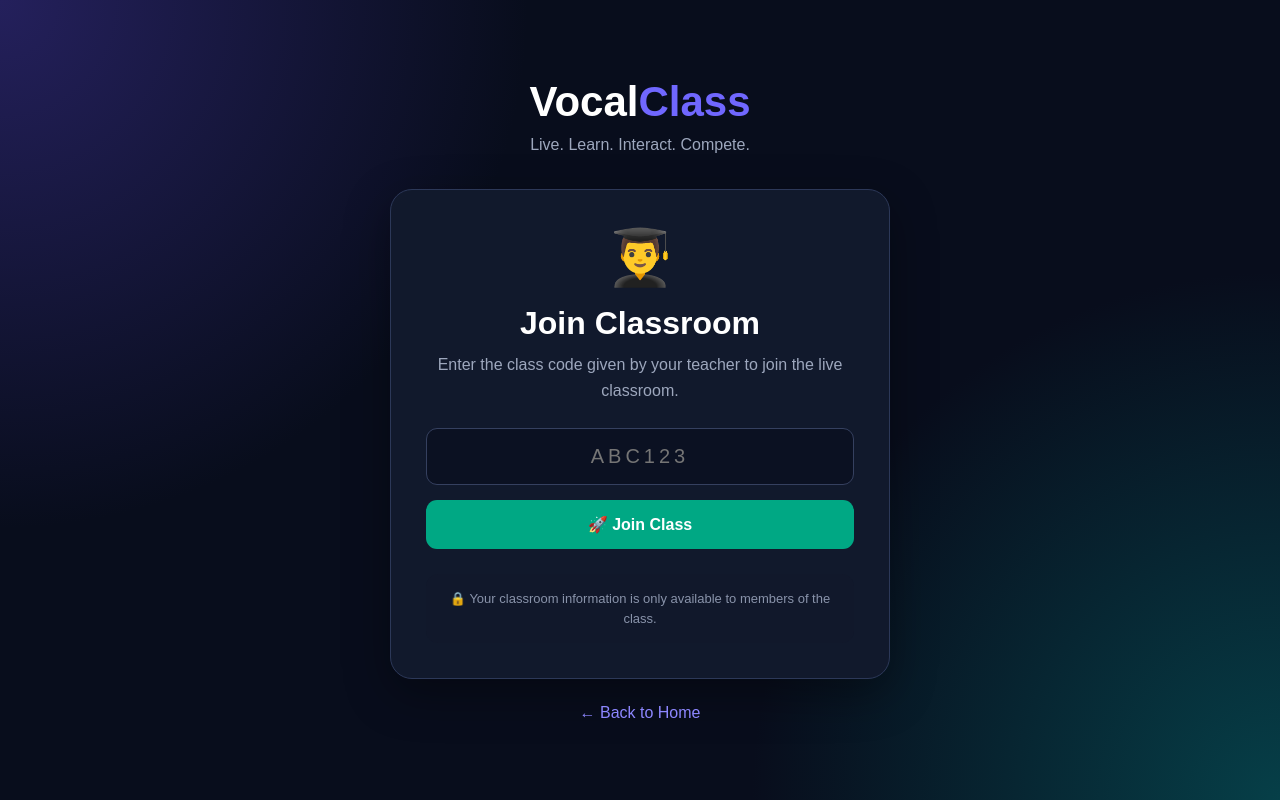
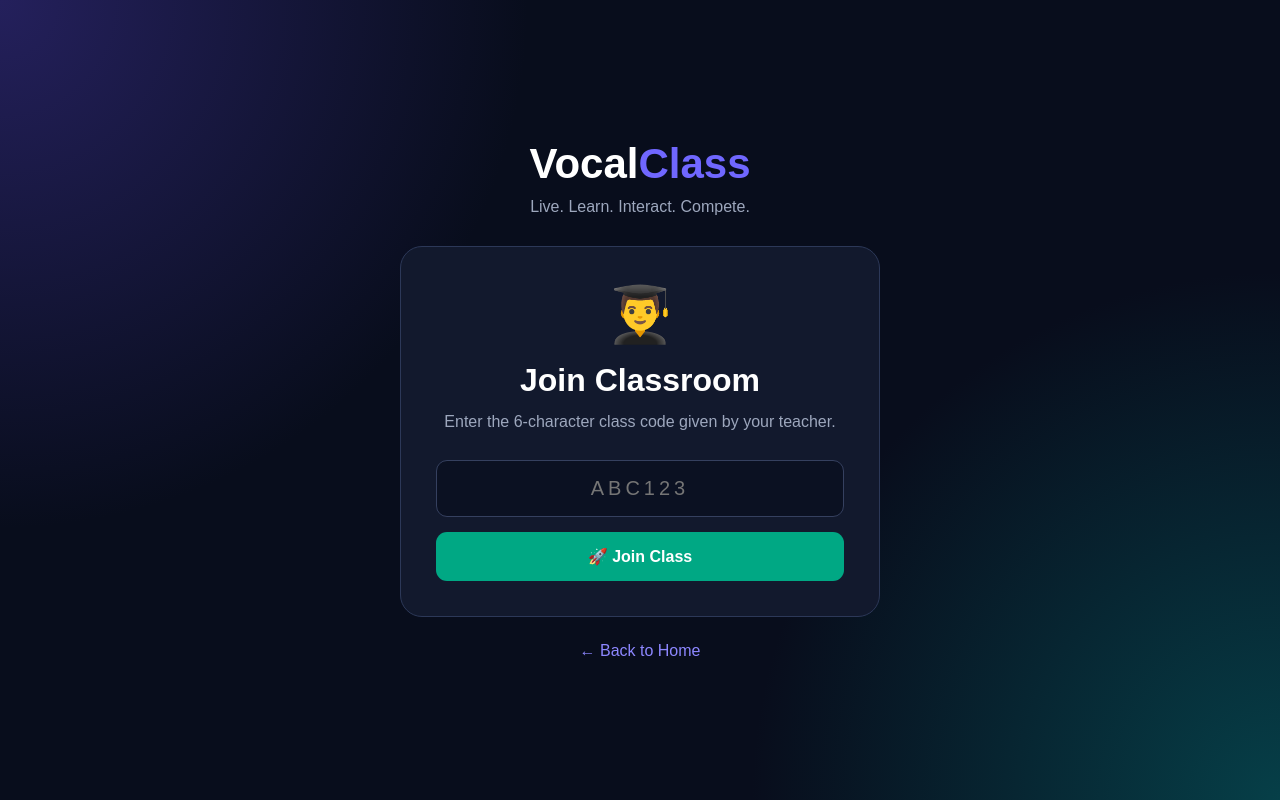
Before and after one commit to vocalvista2012-arch/Vocalclass, a plain HTML site: page student.html in a window 1280 px wide. Drawn offline with Linux system fonts and the light colour scheme.

Commit message:
Update student.html

```diff
--- a/student.html
+++ b/student.html
@@ -3,38 +3,37 @@
 <head>
   <meta charset="UTF-8">
   <meta name="viewport" content="width=device-width, initial-scale=1.0">
-
   <title>VocalClass - Join Classroom</title>
 
   <style>
     * {
+      box-sizing: border-box;
       margin: 0;
       padding: 0;
-      box-sizing: border-box;
       font-family: Arial, sans-serif;
     }
 
     body {
       min-height: 100vh;
+      display: flex;
+      align-items: center;
+      justify-content: center;
       background:
         radial-gradient(circle at top left, #24205c, transparent 35%),
         radial-gradient(circle at bottom right, #063f48, transparent 35%),
         #080d1c;
       color: white;
-      display: flex;
-      align-items: center;
-      justify-content: center;
     }
 
     .container {
       width: 92%;
-      max-width: 500px;
+      max-width: 480px;
       text-align: center;
     }
 
     .logo {
       font-size: 42px;
-      font-weight: 800;
+      font-weight: bold;
       margin-bottom: 10px;
     }
 
@@ -44,15 +43,14 @@
 
     .subtitle {
       color: #9da7bd;
-      margin-bottom: 35px;
+      margin-bottom: 30px;
     }
 
     .box {
-      background: rgba(18, 25, 45, 0.96);
+      background: #12192d;
       border: 1px solid #2c3858;
       border-radius: 22px;
       padding: 35px;
-      box-shadow: 0 15px 45px rgba(0, 0, 0, 0.35);
     }
 
     .icon {
@@ -99,12 +97,10 @@
       font-size: 16px;
       font-weight: bold;
       cursor: pointer;
-      transition: 0.2s;
     }
 
     button:hover {
       background: #08b993;
-      transform: translateY(-2px);
     }
 
     .message {
@@ -118,14 +114,12 @@
       display: block;
       background: #351c24;
       color: #ff8e9d;
-      border: 1px solid #63303d;
     }
 
     .success {
       display: block;
       background: #102d24;
       color: #63e6a5;
-      border: 1px solid #21684d;
     }
 
     .back {
@@ -133,20 +127,6 @@
       margin-top: 25px;
       color: #8d87ff;
       text-decoration: none;
-    }
-
-    .back:hover {
-      text-decoration: underline;
-    }
-
-    .info {
-      margin-top: 25px;
-      padding: 15px;
-      background: #11182b;
-      border-radius: 12px;
-      color: #8993aa;
-      font-size: 13px;
-      line-height: 1.5;
     }
   </style>
 </head>
@@ -170,8 +150,7 @@
       <h1>Join Classroom</h1>
 
       <p class="description">
-        Enter the class code given by your teacher
-        to join the live classroom.
+        Enter the 6-character class code given by your teacher.
       </p>
 
       <input
@@ -187,11 +166,6 @@
       </button>
 
       <div id="message" class="message"></div>
-
-      <div class="info">
-        🔒 Your classroom information is only available
-        to members of the class.
-      </div>
 
     </div>
 
@@ -215,7 +189,6 @@
       const code =
         input.value.trim().toUpperCase();
 
-
       if (code.length !== 6) {
 
         message.className = "message error";
@@ -226,31 +199,20 @@
         return;
       }
 
-
-      /*
-        DEMO ONLY
-
-        Later this will check the class code
-        from Firebase.
-      */
-
       message.className = "message success";
 
       message.textContent =
-        "✅ Class found! Joining classroom...";
+        "✅ Class found! Joining as student...";
 
-
-      setTimeout(function() {
+      setTimeout(() => {
 
         window.location.href =
-          "classroom.html?code=" + code;
+          "classroom.html?role=student&code=" + code;
 
-      }, 1000);
-
+      }, 800);
     }
 
 
-    // Allow pressing ENTER to join
     document
       .getElementById("classCode")
       .addEventListener("keydown", function(event) {
```
